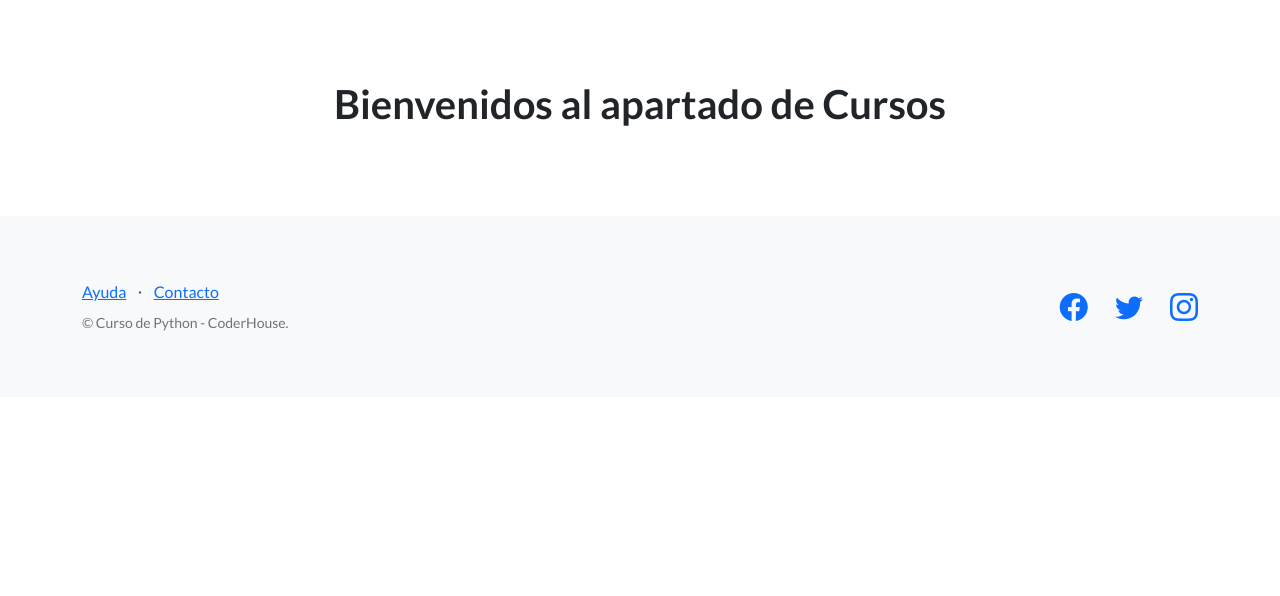
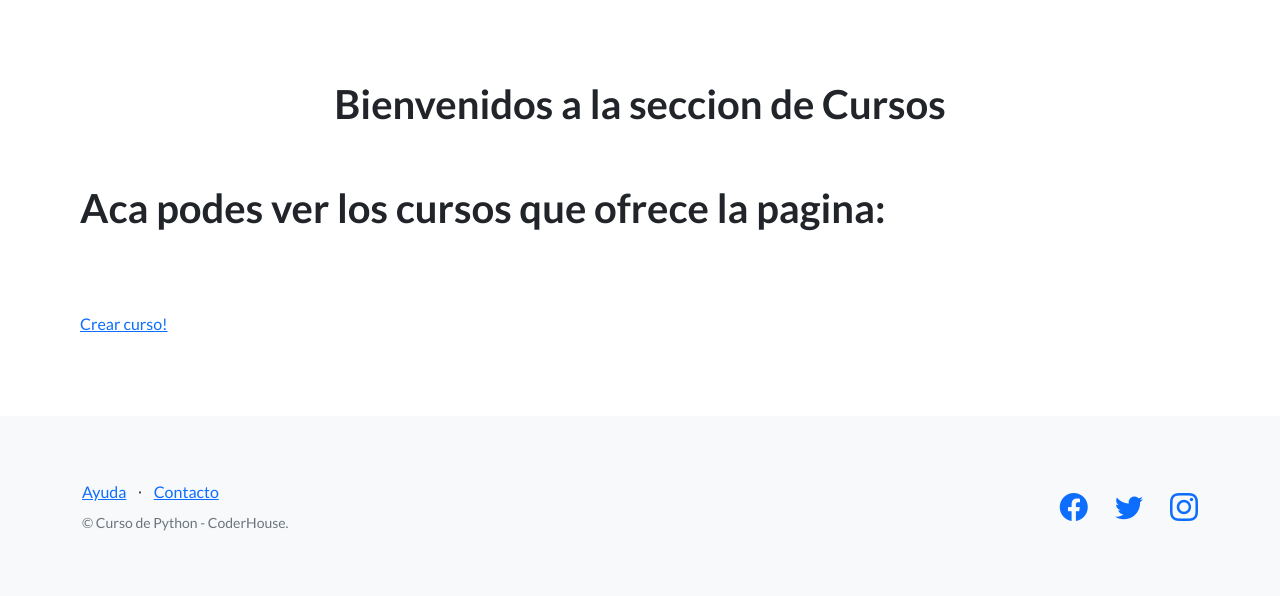
Before and after one commit to LucianoLezana/Entrega1_Seigneur_Lezana, a Django app: page /app_project_coder/cursos/ in a window 1280 px wide. Shown: the part 66-662 px from the top of the page. Run offline with Django 4.2, Linux system fonts and the light colour scheme; parts of the project's set-up code (start-up, migrations or seed data) failed here and were passed over; some libraries are stand-ins or nearby versions.

Commit message:
Creando el primer formulario de cursos, con un template crear_curso, agregando un nuevo archivo forms.py

```diff
--- a/app_project_coder/admin.py
+++ b/app_project_coder/admin.py
@@ -1,3 +1,8 @@
 from django.contrib import admin
+from app_project_coder.models import Estudiantes, Profesores, Cursos
 
 # Register your models here.
+
+admin.site.register(Estudiantes)
+admin.site.register(Profesores)
+admin.site.register(Cursos)
--- a/app_project_coder/templates/app_project_coder/cursos.html
+++ b/app_project_coder/templates/app_project_coder/cursos.html
@@ -3,7 +3,15 @@
 {%load static%}
 
 {%block contenido_base%}
-<center><h1>Bienvenidos al apartado de Cursos</h1></center>
+<center><h1>Bienvenidos a la seccion de Cursos</h1></center>
+<br>
+<br>
+<h1 align="left">Aca podes ver los cursos que ofrece la pagina:</h1>
+<br>
+<br>
+<br>
+<a href="{% url 'crear_cursos' %}">Crear curso!</a>
+
 
 
 {%endblock%}
--- a/app_project_coder/templates/app_project_coder/estudiantes.html
+++ b/app_project_coder/templates/app_project_coder/estudiantes.html
@@ -3,7 +3,7 @@
 {%load static%}
 
 {%block contenido_base%}
-<center><h1>Bienvenidos al apartado de los Estudiantes</h1></center>
+<center><h1>Bienvenidos a la seccion de los Estudiantes</h1></center>
 
 
 {%endblock%}
--- a/app_project_coder/templates/app_project_coder/profesores.html
+++ b/app_project_coder/templates/app_project_coder/profesores.html
@@ -3,7 +3,7 @@
 {%load static%}
 
 {%block contenido_base%}
-<center><h1>Bienvenidos al apartado de Profesores</h1></center>
+<center><h1>Bienvenidos a la seccion de Profesores</h1></center>
 
 
 {%endblock%}
--- a/app_project_coder/urls.py
+++ b/app_project_coder/urls.py
@@ -8,6 +8,7 @@ urlpatterns = [
     path('estudiantes/', views.estudiantes, name="Estudiantes"),
     path('profesores/', views.profesores, name="Profesores"),
     path('cursos/', views.cursos, name="Cursos"),
+    path('crear_cursos/', views.crear_formulario_curso, name="crear_cursos")
 
 
 
--- a/app_project_coder/views.py
+++ b/app_project_coder/views.py
@@ -1,6 +1,9 @@
+from typing import Dict
 from django.shortcuts import render
 from django.http import HttpResponse
 from django.template import loader
+from app_project_coder.models import Cursos, Estudiantes, Profesores
+from app_project_coder.forms import *
 
 # Create your views here.
 
@@ -16,6 +19,27 @@ def estudiantes (request):
 def profesores (request):
     return render(request, "app_project_coder\profesores.html")
 
-
+#Curso
 def cursos (request):
     return render(request, "app_project_coder\cursos.html")
+
+
+def formulario_cursos(request):
+    return render(request, "app_project_coder\crear_cursos.html")
+
+
+def crear_formulario_curso(request):
+    if request.method == "POST":
+        formulario_curso = form_curso(request.POST)
+        print(formulario_curso)
+        if formulario_curso.is_valid:
+            informacion = formulario_curso.cleaned_data
+            cursos = Cursos(nombre=informacion['nombre'], comision=informacion['comision'])
+            cursos.save()
+            return render(request, "app_project_coder/inicio.html")
+
+    else:
+        formulario_curso = form_curso()
+        return render(request, "app_project_coder/crear_cursos.html", {"formulario_curso":formulario_curso})
+
+#
```
Also changed, not shown: app_project_coder/forms.py (added, +10 -0 lines), app_project_coder/templates/app_project_coder/crear_cursos.html (added, +18 -0 lines), app_project_coder/apps.py (line endings or trailing spaces), app_project_coder/migrations/0001_initial.py (added).
